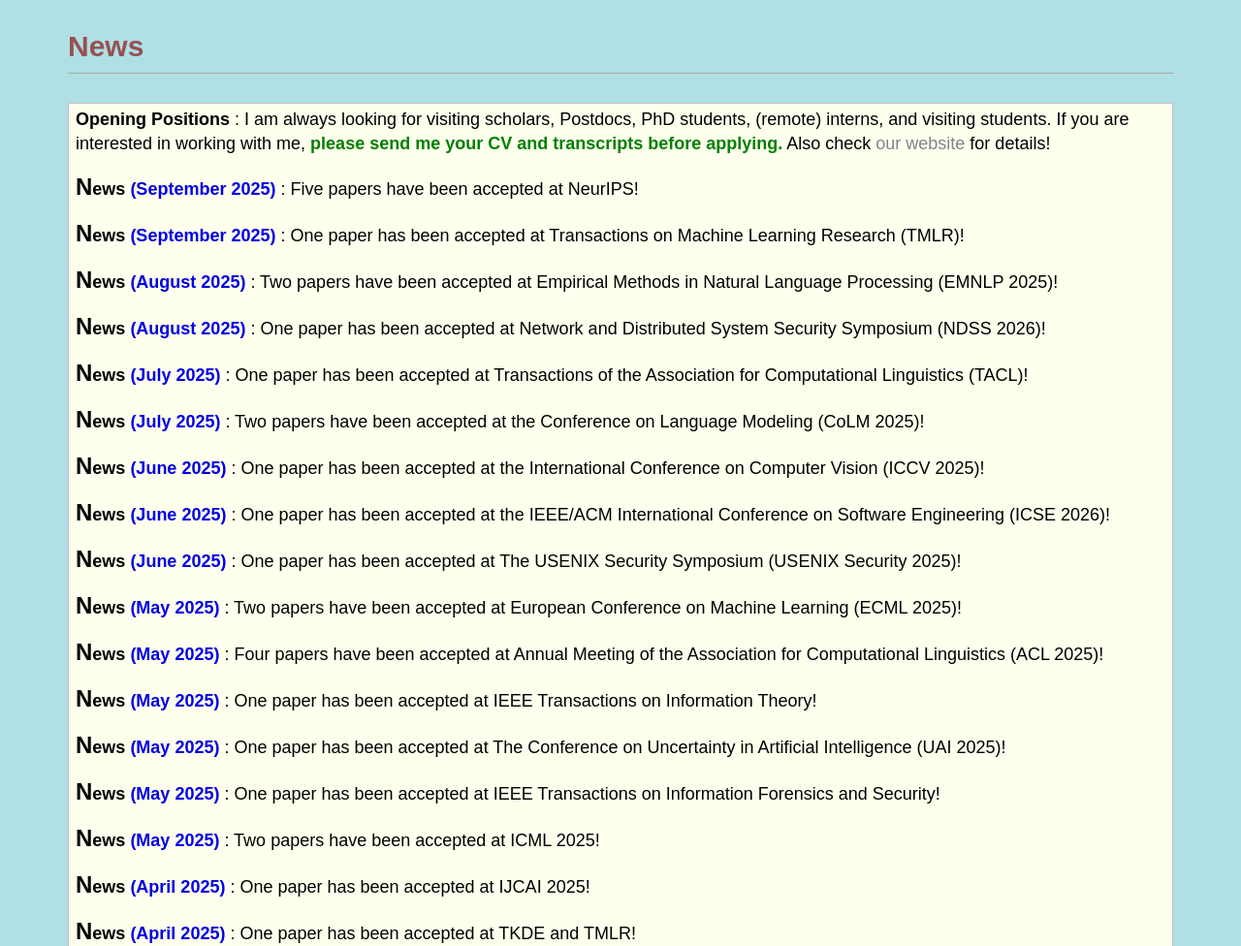
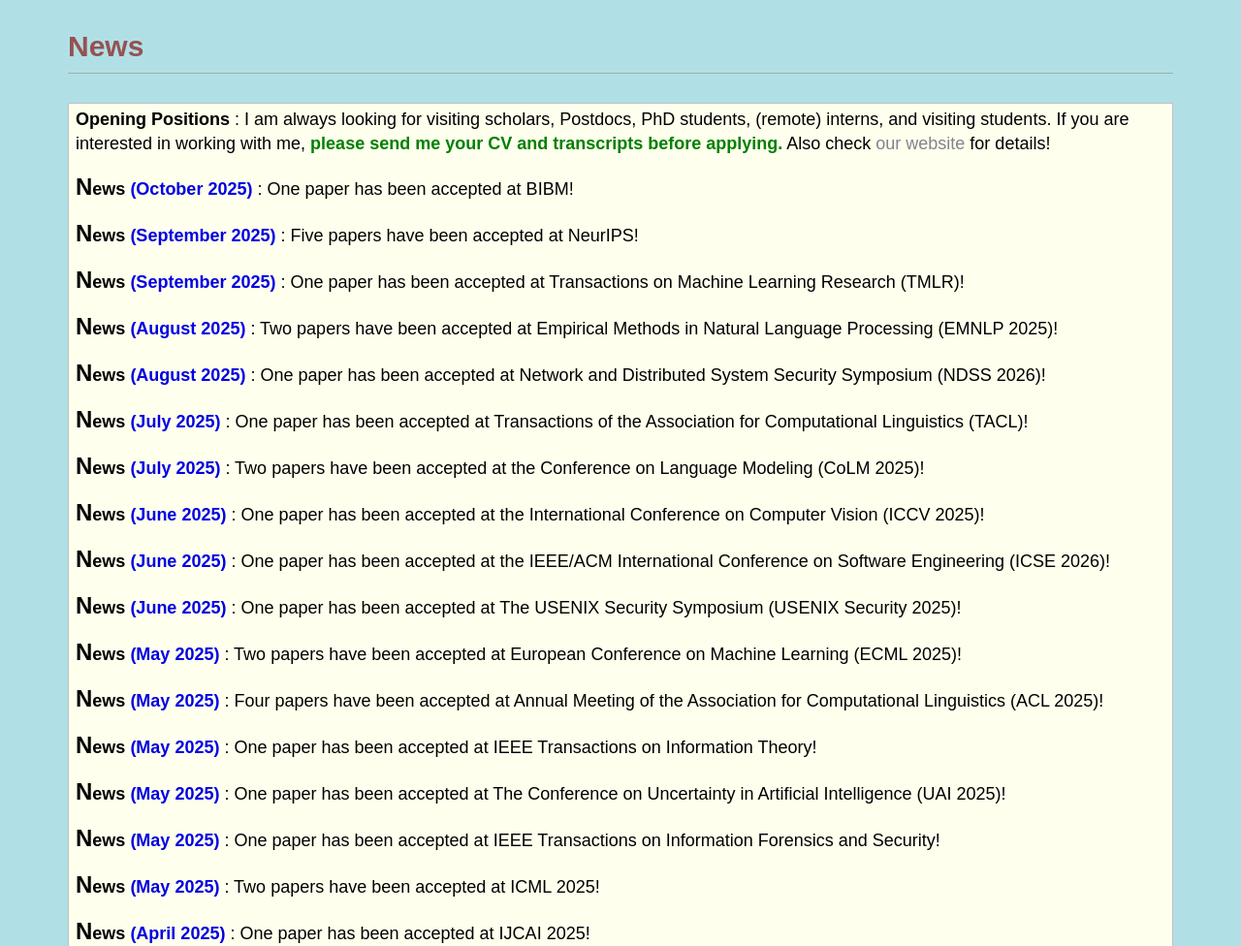
Before and after one commit to shao3wangdi/shao3wangdi.github.io, a plain HTML site: page index.html in a window 1280 px wide. Shown: the part 1320-2296 px from the top of the page at 97% size. Drawn offline with nearby package versions, Linux system fonts and the light colour scheme; some packages are replaced by stand-ins of ours; a web font is replaced by a local one.

Commit message:
Update index.html

```diff
--- a/index.html
+++ b/index.html
@@ -191,6 +191,9 @@
                             Opening Positions
                              </b><b style="color:#0000E3"> </b>:  I am always looking for visiting scholars, Postdocs, PhD students, (remote) interns, and visiting students. If you are interested in working with me, <strong style="color:green">please send me your CV and transcripts before applying.</strong>  Also check <a href="https://pradalab1.github.io/opening.html">our website</a> for details!
 
+                                                       <p style="color:#000000"><b>
+                                <font size="5">N</font>ews
+                                 </b><b style="color:#0000E3"> (October 2025) </b>: One paper has been accepted at BIBM!</p>
 
                                                        <p style="color:#000000"><b>
                                 <font size="5">N</font>ews
```
